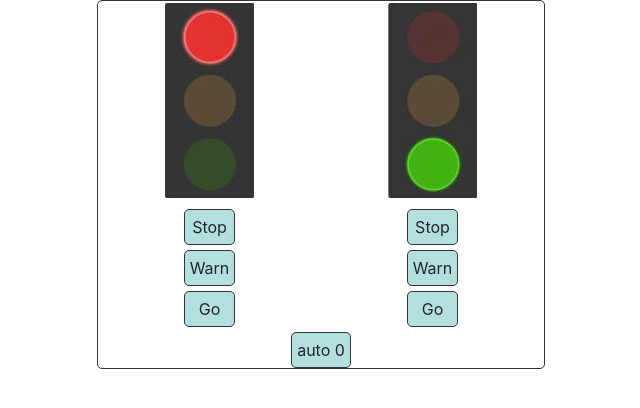
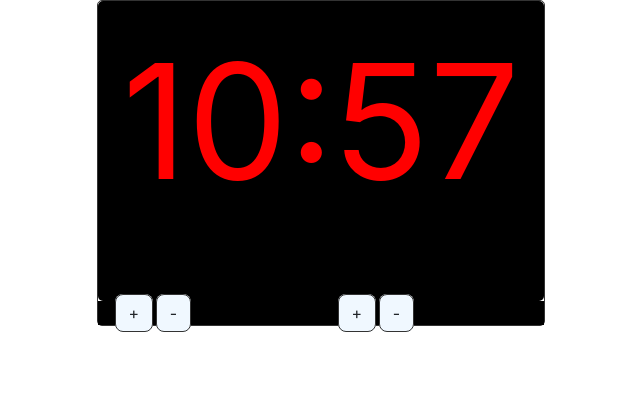
Before and after one commit to reposman33/redux-course, a React (Create React App) app: page / in a window 1280 px wide. Shown: the top 408 px of the page, without its empty margins (319-959 px from the left). Built offline with nearby package versions, Linux system fonts and the light colour scheme.

Commit message:
Added Clock component

```diff
--- /dev/null
+++ b/src/components/Clock/Clock.js
@@ -0,0 +1,99 @@
+import React from "react";
+import "./Clock.scss";
+import { createStore } from "redux";
+import { connect } from "react-redux";
+
+class Clock extends React.Component {
+	onClickAddMinute = () => {
+		this.props.addMinute();
+	};
+	onClickSubtractMinute = () => {
+		this.props.subtractMinute();
+	};
+	onClickAddHour = () => {
+		this.props.addHour();
+	};
+	onClickSubtractHour = () => {
+		this.props.subtractHour();
+	};
+
+	render() {
+		return (
+			<div className='container'>
+				<div className='row'>
+					<div className='col clock'>
+						{(this.props.hours < 10 && "0") + this.props.hours}:
+						{(this.props.minutes < 10 && "0") + this.props.minutes}
+					</div>
+				</div>
+				<div className='row clock--buttons'>
+					<div className='col'>
+						<span onClick={this.onClickAddHour}>&#43;</span>
+						<span onClick={this.onClickSubtractHour}>&#45;</span>
+					</div>
+					<div className='col'>
+						<span onClick={this.onClickAddMinute}>&#43;</span>
+						<span onClick={this.onClickSubtractMinute}>&#45;</span>
+					</div>
+				</div>
+			</div>
+		);
+	}
+}
+
+const actionAddMinute = () => ({
+	type: "ADDMINUTE"
+});
+const actionSubtractMinute = () => ({
+	type: "SUBTRACTMINUTE"
+});
+const actionAddHour = () => ({
+	type: "ADDHOUR"
+});
+const actionSubtractHour = () => ({
+	type: "SUBTRACTHOUR"
+});
+
+const now = new Date();
+const initialState = { minutes: now.getMinutes(), hours: now.getHours() };
+const reducer = (state = initialState, action) => {
+	switch (action.type) {
+		case "ADDMINUTE":
+			return {
+				minutes: (state.minutes + 1) % 60,
+				hours: state.hours + (Math.floor((state.minutes + 1) / 60) % 24)
+			};
+		case "SUBTRACTMINUTE":
+			return {
+				minutes: state.minutes - 1 >= 0 ? state.minutes - 1 : 60 - 1,
+				hours: state.hours - ((state.minutes - 1 >= 0 ? 0 : 1) % 24)
+			};
+		case "ADDHOUR":
+			return { minutes: state.minutes, hours: (state.hours + 1) % 24 };
+		case "SUBTRACTHOUR":
+			return {
+				minutes: state.minutes,
+				hours: state.hours === 0 ? 23 : state.hours - 1
+			};
+		default:
+			return state;
+	}
+};
+const mapStateToProps = state => ({
+	minutes: state.minutes,
+	hours: state.hours
+});
+const mapDispatchToProps = dispatch => ({
+	addMinute: () => dispatch(actionAddMinute()),
+	subtractMinute: () => dispatch(actionSubtractMinute()),
+	addHour: () => dispatch(actionAddHour()),
+	subtractHour: () => dispatch(actionSubtractHour())
+});
+
+const clockStore = createStore(reducer);
+
+export default connect(
+	mapStateToProps,
+	mapDispatchToProps
+)(Clock);
+export { clockStore };
--- /dev/null
+++ b/src/components/Clock/Clock.scss
@@ -0,0 +1,29 @@
+$backgroundColor: black;
+
+.clock {
+	color: red;
+	font-size: 10rem;
+	text-align: center;
+	background-color: $backgroundColor;
+	height: 300px;
+	width: 350px;
+	border-radius: 5px;
+}
+.clock--buttons {
+	background-color: $backgroundColor;
+	justify-content: center;
+	cursor: pointer;
+	user-select: none;
+
+	& span {
+		background-color: aliceblue;
+		width: fit-content;
+		padding: 0.5rem 0.8rem;
+		border: 1px solid #333;
+		border-radius: 0.5rem;
+		margin: 0.1rem;
+	}
+	span:hover {
+		background-color: lighten($backgroundColor, 90);
+	}
+}
--- a/src/index.js
+++ b/src/index.js
@@ -11,14 +11,19 @@ import StepCounter, {
 // TRAFFICLIGHT
 import TrafficLight from "./components/TrafficLight/TrafficLight";
 import { trafficLightStore } from "./components/TrafficLight/TrafficLight";
+// CLOCK
+import Clock from "./components/Clock/Clock";
+import { clockStore } from "./components/Clock/Clock";
 
-const store = trafficLightStore;
+// const store = trafficLightStore;
 // const store = counterStore;
 // const store = stepCounterStore;
+const store = clockStore;
 
-const Component = TrafficLight;
+// const Component = TrafficLight;
 // const Component = Counter;
 //const Component = StepCounter;
+const Component = Clock;
 
 const App = () => (
 	<Provider store={store}>
```
